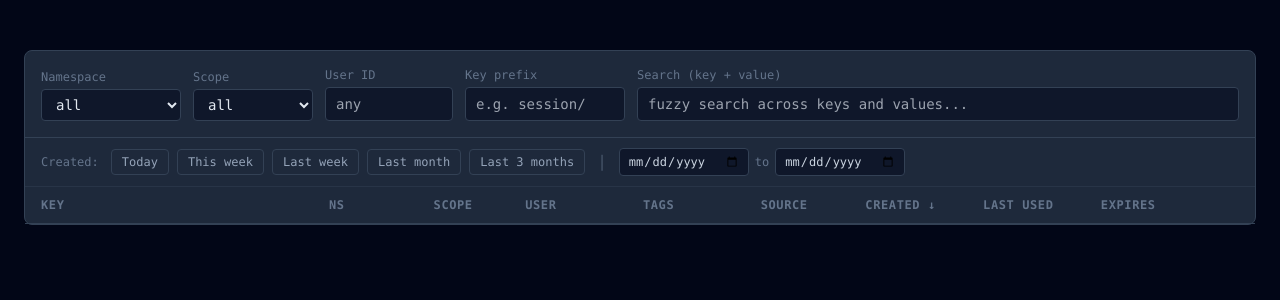
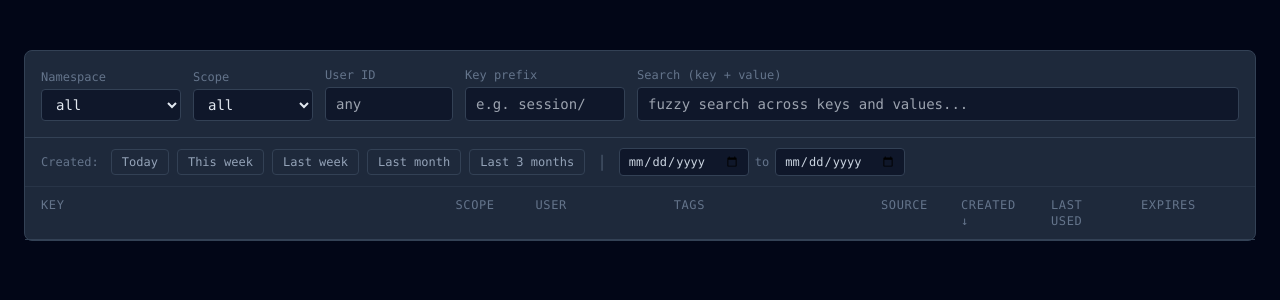
Before and after one commit to iXanadu/engram, a FastAPI app: page /dashboard in a window 1280 px wide. Shown: the part 175-475 px from the top of the page. Run offline with FastAPI, Linux system fonts and the light colour scheme; parts of the project's set-up code (start-up, migrations or seed data) failed here and were passed over; some libraries are stand-ins or nearby versions.

Commit message:
Fix dashboard column alignment: replace table with CSS grid
Alpine.js x-for with nested <tbody> breaks table-layout:fixed —
each <tbody> calculates column widths independently, ignoring the
<thead> widths. Replaced the entire table with CSS grid divs which
are immune to this issue. Also removed NS column (redundant with
namespace filter above) and added proper truncation on overflow cells.

```diff
--- a/server/templates/dashboard.html
+++ b/server/templates/dashboard.html
@@ -185,74 +185,53 @@
                 </button>
             </div>
 
-            <!-- Table -->
-            <div class="overflow-x-auto">
-                <table class="w-full text-sm table-fixed">
-                    <colgroup>
-                        <col class="w-[22%]"><!-- Key -->
-                        <col class="w-[8%]"><!-- NS -->
-                        <col class="w-[7%]"><!-- Scope -->
-                        <col class="w-[9%]"><!-- User -->
-                        <col class="w-[9%]"><!-- Tags -->
-                        <col class="w-[8%]"><!-- Source -->
-                        <col class="w-[9%]"><!-- Created -->
-                        <col class="w-[9%]"><!-- Last Used -->
-                        <col class="w-[9%]"><!-- Expires -->
-                        <col class="w-[4%]"><!-- Edit -->
-                    </colgroup>
-                    <thead>
-                        <tr class="text-left text-xs text-slate-500 uppercase tracking-wider border-b border-engram-border">
-                            <th class="px-4 py-2.5 cursor-pointer hover:text-slate-300 select-none" @click="toggleSort('key')">
-                                Key
-                                <span x-show="sortBy === 'key'" x-text="sortOrder === 'asc' ? ' &uarr;' : ' &darr;'"></span>
-                            </th>
-                            <th class="px-4 py-2.5">NS</th>
-                            <th class="px-4 py-2.5">Scope</th>
-                            <th class="px-4 py-2.5">User</th>
-                            <th class="px-4 py-2.5">Tags</th>
-                            <th class="px-4 py-2.5">Source</th>
-                            <th class="px-4 py-2.5 cursor-pointer hover:text-slate-300 select-none" @click="toggleSort('created_at')">
-                                Created
-                                <span x-show="sortBy === 'created_at'" x-text="sortOrder === 'asc' ? ' &uarr;' : ' &darr;'"></span>
-                            </th>
-                            <th class="px-4 py-2.5 cursor-pointer hover:text-slate-300 select-none" @click="toggleSort('last_used_at')">
-                                Last Used
-                                <span x-show="sortBy === 'last_used_at'" x-text="sortOrder === 'asc' ? ' &uarr;' : ' &darr;'"></span>
-                            </th>
-                            <th class="px-4 py-2.5">Expires</th>
-                            <th class="px-4 py-2.5"></th>
-                        </tr>
-                    </thead>
-                    <tbody>
+            <!-- Memory Grid -->
+            <div class="overflow-x-auto text-sm">
+                <!-- Header -->
+                <div class="grid text-left text-xs text-slate-500 uppercase tracking-wider border-b border-engram-border"
+                     style="grid-template-columns: minmax(0,3fr) 80px minmax(0,1fr) minmax(0,1.5fr) 80px 90px 90px 80px 50px">
+                    <div class="px-4 py-2.5 cursor-pointer hover:text-slate-300 select-none" @click="toggleSort('key')">
+                        Key <span x-show="sortBy === 'key'" x-text="sortOrder === 'asc' ? ' \u2191' : ' \u2193'"></span>
+                    </div>
+                    <div class="px-4 py-2.5">Scope</div>
+                    <div class="px-4 py-2.5">User</div>
+                    <div class="px-4 py-2.5">Tags</div>
+                    <div class="px-4 py-2.5">Source</div>
+                    <div class="px-4 py-2.5 cursor-pointer hover:text-slate-300 select-none" @click="toggleSort('created_at')">
+                        Created <span x-show="sortBy === 'created_at'" x-text="sortOrder === 'asc' ? ' \u2191' : ' \u2193'"></span>
+                    </div>
+                    <div class="px-4 py-2.5 cursor-pointer hover:text-slate-300 select-none" @click="toggleSort('last_used_at')">
+                        Last Used <span x-show="sortBy === 'last_used_at'" x-text="sortOrder === 'asc' ? ' \u2191' : ' \u2193'"></span>
+                    </div>
+                    <div class="px-4 py-2.5">Expires</div>
+                    <div class="px-4 py-2.5"></div>
+                </div>
+                <!-- Rows -->
                 <template x-for="(m, idx) in memories" :key="m.namespace + '|' + m.key + '|' + m.scope + '|' + m.user_id">
-                            <tbody>
-                                <tr class="border-b border-engram-border/50 cursor-pointer hover:bg-engram-dark/40 transition"
+                    <div>
+                        <div class="grid border-b border-engram-border/50 cursor-pointer hover:bg-engram-dark/40 transition"
+                             style="grid-template-columns: minmax(0,3fr) 80px minmax(0,1fr) minmax(0,1.5fr) 80px 90px 90px 80px 50px"
                              @click="expandRow(m)">
-                                    <td class="px-4 py-2 truncate" :title="m.key">
-                                        <span class="text-engram-accent" x-text="m.key"></span>
-                                    </td>
-                                    <td class="px-4 py-2 text-slate-400 truncate" :title="m.namespace" x-text="m.namespace"></td>
-                                    <td class="px-4 py-2 text-slate-400" x-text="m.scope"></td>
-                                    <td class="px-4 py-2 text-slate-400 truncate" :title="m.user_id" x-text="m.user_id"></td>
-                                    <td class="px-4 py-2 text-slate-500 truncate" :title="m.tags" x-text="m.tags || '—'"></td>
-                                    <td class="px-4 py-2 text-slate-500 truncate"
+                            <div class="px-4 py-2 truncate text-engram-accent" :title="m.key" x-text="m.key"></div>
+                            <div class="px-4 py-2 text-slate-400" x-text="m.scope"></div>
+                            <div class="px-4 py-2 truncate text-slate-400" :title="m.user_id" x-text="m.user_id"></div>
+                            <div class="px-4 py-2 truncate text-slate-500" :title="m.tags" x-text="m.tags || '—'"></div>
+                            <div class="px-4 py-2 truncate text-slate-500"
                                  :title="m.metadata ? [m.metadata.principal, m.metadata.machine].filter(Boolean).join(' @ ') : ''"
-                                        x-text="m.metadata && m.metadata.machine ? m.metadata.machine : '—'"></td>
-                                    <td class="px-4 py-2 text-slate-500" x-text="formatDate(m.created_at)"></td>
-                                    <td class="px-4 py-2 text-slate-500" x-text="formatDate(m.last_used_at)"></td>
-                                    <td class="px-4 py-2"
+                                 x-text="m.metadata && m.metadata.machine ? m.metadata.machine : '—'"></div>
+                            <div class="px-4 py-2 text-slate-500 whitespace-nowrap" x-text="formatDate(m.created_at)"></div>
+                            <div class="px-4 py-2 text-slate-500 whitespace-nowrap" x-text="formatDate(m.last_used_at)"></div>
+                            <div class="px-4 py-2 whitespace-nowrap"
                                  :class="isExpired(m.expires_at) ? 'text-amber-400' : 'text-slate-500'"
-                                        x-text="m.expires_at ? formatDate(m.expires_at) : '—'"></td>
-                                    <td class="px-4 py-2 text-right">
+                                 x-text="m.expires_at ? formatDate(m.expires_at) : '—'"></div>
+                            <div class="px-4 py-2 text-right">
                                 <button @click.stop="openEdit(m)"
                                         class="text-slate-500 hover:text-engram-accent transition text-xs px-1.5 py-0.5 rounded border border-transparent hover:border-engram-accent/30"
-                                                title="Edit memory">
-                                            edit
-                                        </button>
-                                    </td>
-                                </tr>
-                                <tr x-show="expandedId === rowId(m)" class="bg-engram-dark/60">
-                                    <td colspan="10" class="px-4 py-3 border-b border-engram-border/50">
+                                        title="Edit memory">edit</button>
+                            </div>
+                        </div>
+                        <!-- Expanded detail -->
+                        <div x-show="expandedId === rowId(m)" class="bg-engram-dark/60 px-4 py-3 border-b border-engram-border/50">
                             <div x-show="expandedLoading" class="text-slate-500 text-xs">Loading value...</div>
                             <pre x-show="!expandedLoading"
                                  class="text-xs text-slate-300 whitespace-pre-wrap break-all max-h-64 overflow-y-auto"
@@ -261,15 +240,12 @@
                                 <span x-show="m.metadata && m.metadata.principal">principal: <span class="text-slate-400" x-text="m.metadata?.principal"></span></span>
                                 <span x-show="m.metadata && m.metadata.machine">machine: <span class="text-slate-400" x-text="m.metadata?.machine"></span></span>
                             </div>
-                                    </td>
-                                </tr>
-                            </tbody>
+                        </div>
+                    </div>
                 </template>
-                        <tr x-show="memories.length === 0 && !loading">
-                            <td colspan="10" class="py-8 text-center text-slate-500">No memories found.</td>
-                        </tr>
-                    </tbody>
-                </table>
+                <div x-show="memories.length === 0 && !loading" class="py-8 text-center text-slate-500">
+                    No memories found.
+                </div>
             </div>
 
             <!-- Pagination -->
```
Lines whose indentation alone changed are shown as unchanged.
